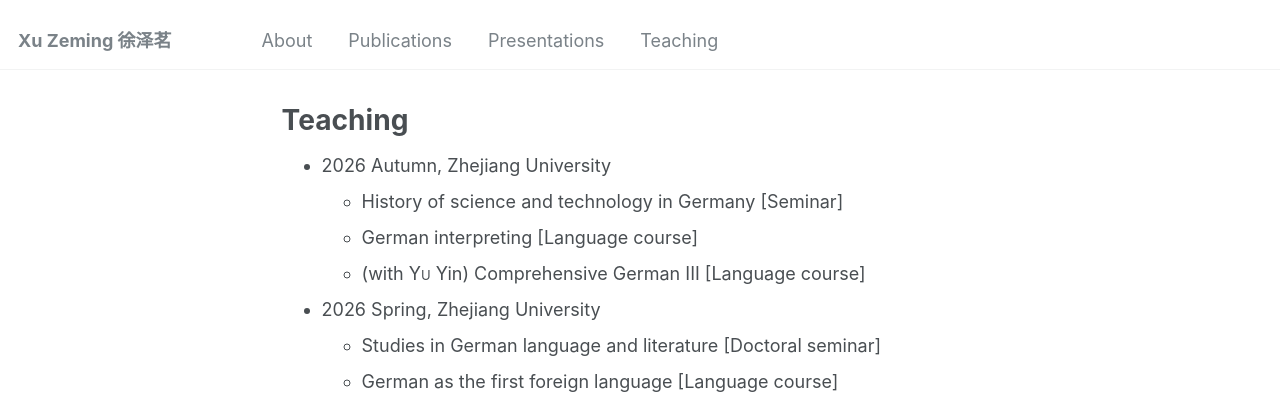
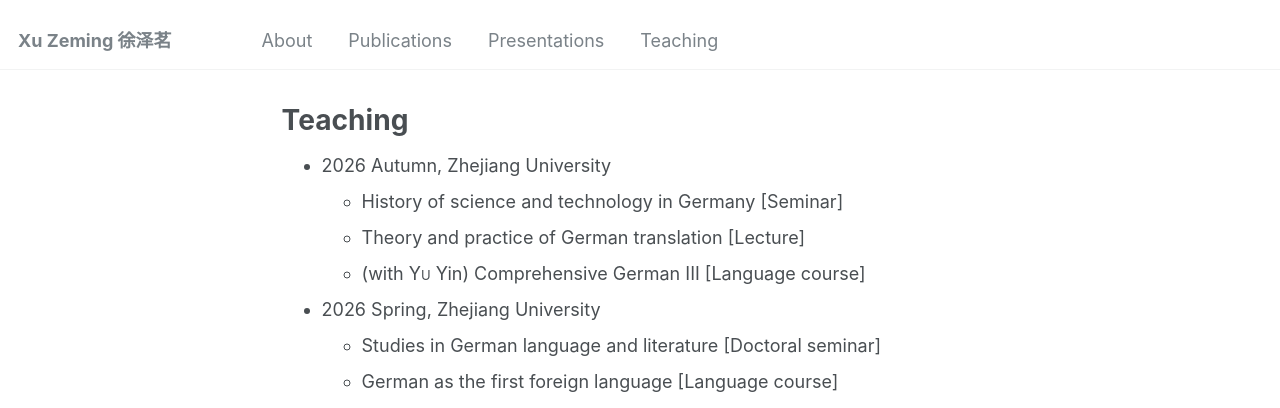
Before and after one commit to xu-zeming/xu-zeming.github.io, a Jekyll site: the page built from _pages/teaching.md, in a window 1280 px wide and 1117 px high. Shown: the top 408 px of the window. Built offline with Jekyll 4.4.1, drawn with Linux system fonts in a browser that asks for light colours.

Commit message:
modified:   _pages/teaching.md

```diff
--- a/_pages/teaching.md
+++ b/_pages/teaching.md
@@ -9,7 +9,7 @@ author_profile: false
 
 * 2026 Autumn, Zhejiang University
     * History of science and technology in Germany [Seminar]
-    * German interpreting [Language course]
+    * Theory and practice of German translation [Lecture]
     * (with <span style="font-variant:small-caps;">Yu</span> Yin) Comprehensive German III [Language course]
 
 * 2026 Spring, Zhejiang University
```
